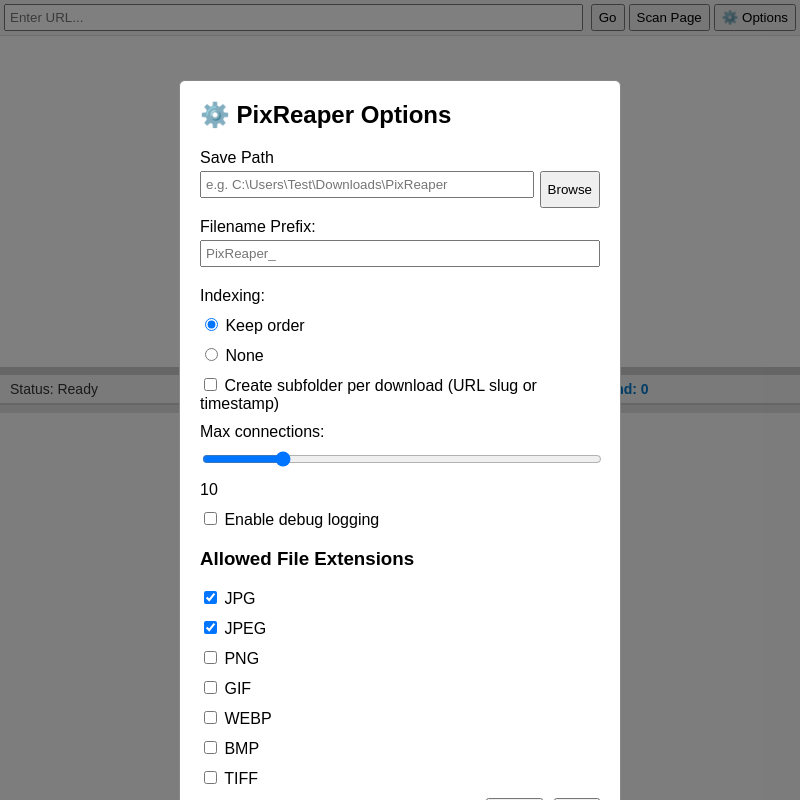
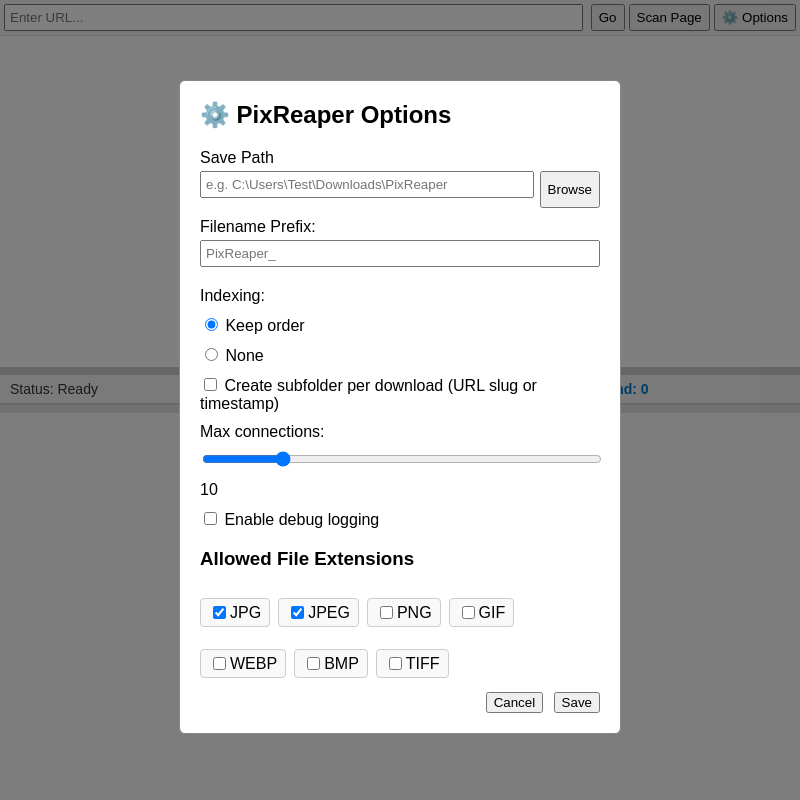
Before and after one commit to xxchaosxx210/PixReaper, an Electron app: page renderer/index.html in a window 800 px wide. Both pictures are taken after a click on the button "⚙️ Options". Drawn offline with Linux system fonts and the light colour scheme; no server answers.

Commit message:
chip grid checkboxes WORKING

```diff
--- a/renderer/styles.css
+++ b/renderer/styles.css
@@ -263,3 +263,27 @@
     background-color: #aaa;
     cursor: default;
 }
+
+.ext-options {
+    display: flex;
+    flex-wrap: wrap;
+    gap: 8px;
+}
+
+.ext-options label {
+    display: inline-flex;
+    align-items: center;
+    padding: 4px 8px;
+    border: 1px solid #ccc;
+    border-radius: 4px;
+    cursor: pointer;
+    background: #f9f9f9;
+}
+
+.ext-options label:hover {
+    background: #eee;
+}
+
+.ext-options input[type="checkbox"] {
+    margin-right: 4px;
+}
```
